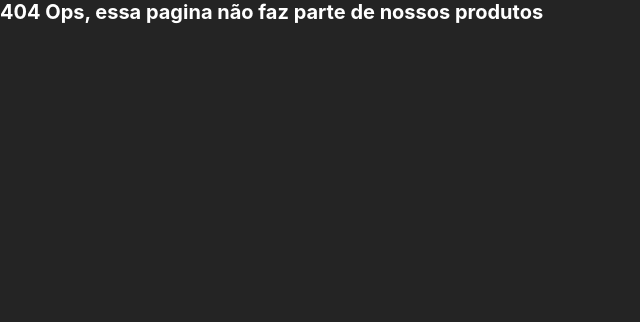
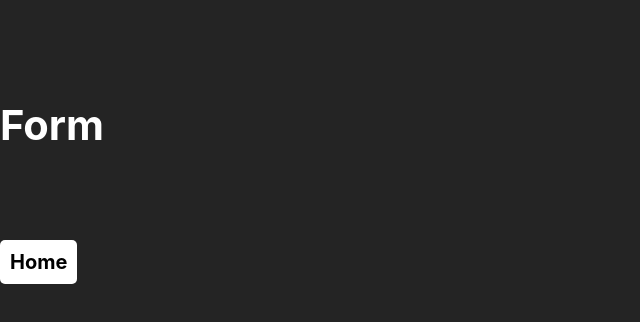
Before and after one commit to PatrikMaltacm/biografia_usuario-progamador, a React (Vite) app in the folder bio-usuario-prog/: page /biografia_usuario-progamador/form in a window 1280 px wide. Before the commit this address had no page. Shown: the top 322 px of the page, without its empty margins (0-640 px from the left). Built offline with nearby package versions, Linux system fonts and the light colour scheme.

Commit message:
Routes configurado

```diff
--- a/bio-usuario-prog/src/App.jsx
+++ b/bio-usuario-prog/src/App.jsx
@@ -12,7 +12,7 @@ function App() {
         <img src="https://scontent.xx.fbcdn.net/v/t1.15752-9/428068459_956590982634762_5988270829488893557_n.jpg?_nc_cat=111&ccb=1-7&_nc_sid=510075&_nc_ohc=620bK3QbVOwAX_KGkwU&_nc_ad=z-m&_nc_cid=0&_nc_ht=scontent.xx&oh=03_AdQ0p4e7mm1E5HZbcWHwEjFKlGW1FKRgRWsKb004CGJW3Q&oe=65FB8BFE" alt="Imagem do perfil" srcset="" />
         <h2>Ebook dos primeiros conhecimentos sobre desenvolvimento Frontend</h2>
         <h2 className='emoji'>👇</h2>
-        <Link to="/form">Resgate o Ebook</Link>
+        <Link to="/biografia_usuario-progamador/form">Resgate o Ebook</Link>
         {/*<a href="https://docs.google.com/document/d/11Hh85U9l7ynsjgvXBOtlsWtdz_FNJV2BVV2arHAGDQo/edit?usp=sharing">Acesse o Ebook aqui</a> */}
 
         <p>Tudo aqui foi feito com o que eu aprendi de ReactJS</p>
--- a/bio-usuario-prog/src/Form.jsx
+++ b/bio-usuario-prog/src/Form.jsx
@@ -7,7 +7,7 @@ const form = () =>{
         <div>
             <h1>Form</h1>
             <nav>
-                <Link to="/">Home</Link>
+                <Link to="/biografia_usuario-progamador/">Home</Link>
             </nav>
         </div>
     )
--- a/bio-usuario-prog/src/main.jsx
+++ b/bio-usuario-prog/src/main.jsx
@@ -9,13 +9,13 @@ import { createBrowserRouter, RouterProvider } from 'react-router-dom';
 
 const router = createBrowserRouter ([
   {
-    path: "/",
+    path: "/biografia_usuario-progamador",
     element: <App/>,
     errorElement: <ErrorPage/>
   },
 
   {
-    path: "/form",
+    path: "/biografia_usuario-progamador/form",
     element: <Form/>,
     errorElement: <ErrorPage/>
   },
--- a/bio-usuario-prog/vite.config.js
+++ b/bio-usuario-prog/vite.config.js
@@ -4,5 +4,5 @@ import react from '@vitejs/plugin-react'
 // https://vitejs.dev/config/
 export default defineConfig({
   plugins: [react()],
-  base: "/"
+  base: "/biografia_usuario-progamador"
 })
```
